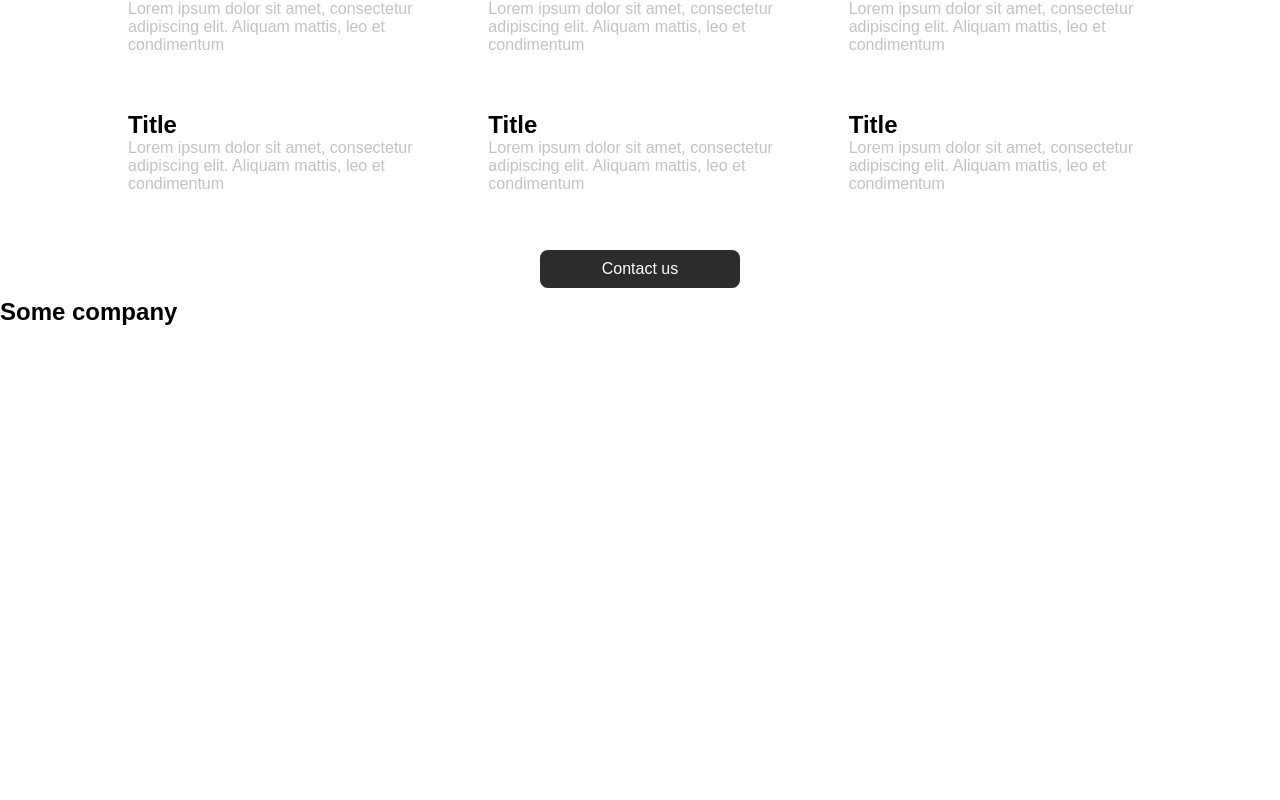
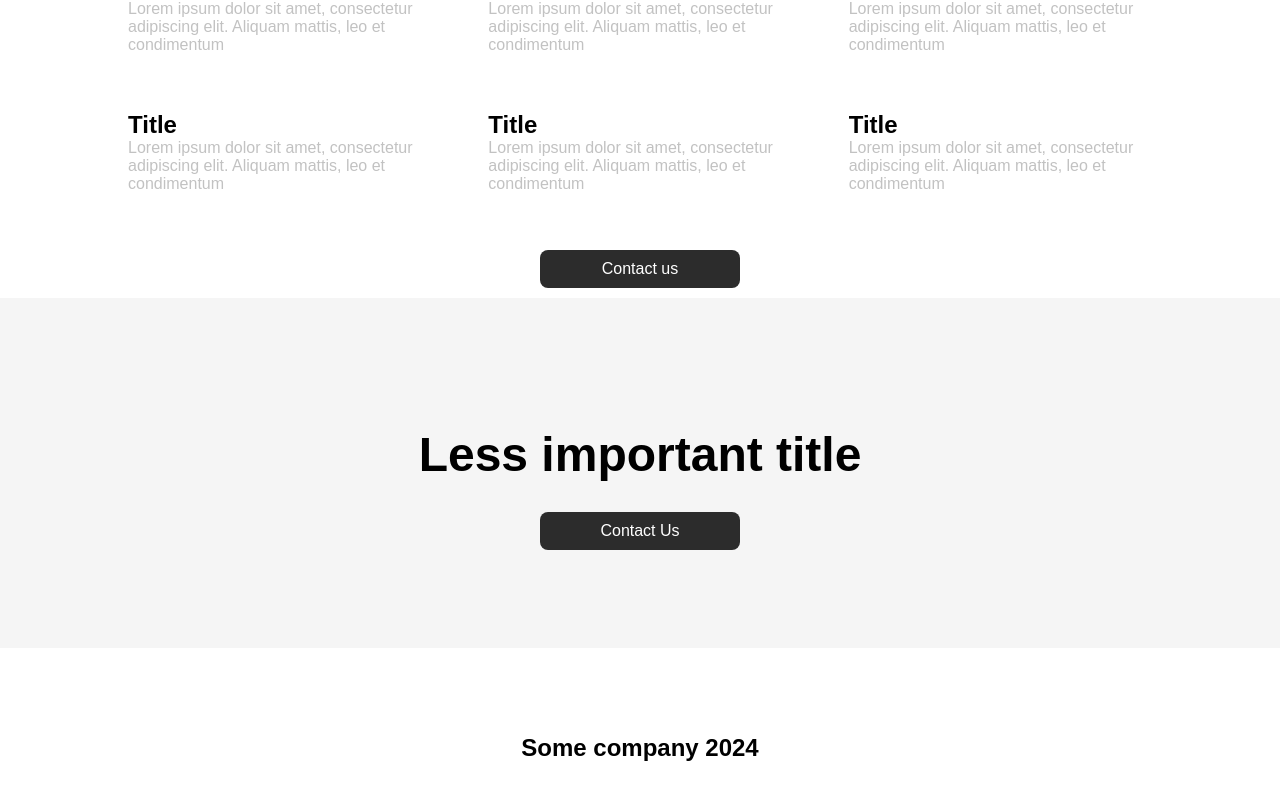
Before and after one commit to SmerchProsto/next-app, a Next.js app: page / in a window 1280 px wide. Shown: the part 636-1436 px from the top of the page. Before the commit the page ends 962 px from the top, so only its background shows below. Built offline with nearby package versions, Linux system fonts and the light colour scheme.

Commit message:
index page is complete

```diff
--- a/src/components/Footer/ui/index.tsx
+++ b/src/components/Footer/ui/index.tsx
@@ -1,3 +1,16 @@
+import styled from "styled-components";
+
+const FeatureBlock = styled.section`
+    display: flex;
+    justify-content: center;
+    align-items: center;
+    min-height: 200px;
+`;
+
 export default function Footer() {
-    return <h2>Some company</h2>
+    return (
+        <FeatureBlock>
+            <h2>Some company 2024</h2>
+        </FeatureBlock>
+    )
 }
--- a/src/components/Header/ui/index.tsx
+++ b/src/components/Header/ui/index.tsx
@@ -1,8 +1,8 @@
 'use client'
 import styled from "styled-components";
-import CenteredContainer from "@/components/shared/CenteredContainer/ui";
-import A from "@/components/shared/A/ui";
-import BlackButton from "@/components/shared/BlackButton/ui";
+import CenteredContainer from "@/components/shared/ui/CenteredContainer/ui";
+import A from "@/components/shared/ui/A/ui";
+import BlackButton from "@/components/shared/ui/BlackButton/ui";
 const HeaderBlock = styled.header`
     border-bottom: 1px solid rgb(217, 217, 217);
 `;
--- a/src/components/Index/Features/ui/index.tsx
+++ b/src/components/Index/Features/ui/index.tsx
@@ -1,7 +1,7 @@
 import styled from "styled-components";
-import CenteredContainer from "@/components/shared/CenteredContainer/ui";
-import BlackButton from "@/components/shared/BlackButton/ui";
-import A from "@/components/shared/A/ui";
+import CenteredContainer from "@/components/shared/ui/CenteredContainer/ui";
+import BlackButton from "@/components/shared/ui/BlackButton/ui";
+import A from "@/components/shared/ui/A/ui";
 
 const FeaturesBlock = styled.section`
     padding: 40px 0 10px 0;
--- a/src/components/Index/InfoSection/ui/index.tsx
+++ b/src/components/Index/InfoSection/ui/index.tsx
@@ -1,11 +1,9 @@
 import styled from "styled-components";
-import CenteredContainer from "@/components/shared/CenteredContainer/ui";
+import CenteredContainer from "@/components/shared/ui/CenteredContainer/ui";
 import {LazyYoutubeEmbed} from "@/lib/LazyYoutubeEmbed";
+import {SectionInfoBlock} from "@/components/shared/lib/SectionInfoBlock/SectionInfoBlock";
 
-const StylizedSection = styled.section`
-    min-height: 350px;
-    background: rgb(245, 245, 245);
-
+const StylizedSectionInfoBlock = styled(SectionInfoBlock)`
     & .centeredContainer {
         display: flex;
         justify-content: space-between;
@@ -67,7 +65,7 @@ const InfoSectionContentBlock = styled.section`
 
 export default function InfoSection() {
     return (
-        <StylizedSection>
+        <StylizedSectionInfoBlock>
             <CenteredContainer>
                 <h2 className="infoSectionTitle">Info title</h2>
                 <InfoSectionContentBlock>
@@ -82,6 +80,6 @@ export default function InfoSection() {
                     <LazyYoutubeEmbed className='youtubePlayer' videoUrl="https://www.youtube.com/watch?v=dQw4w9WgXcQ" />
                 </InfoSectionContentBlock>
             </CenteredContainer>
-        </StylizedSection>
+        </StylizedSectionInfoBlock>
     )
 }
--- /dev/null
+++ b/src/components/Index/LessInfoSection/ui/index.tsx
@@ -0,0 +1,34 @@
+import {SectionInfoBlock} from "@/components/shared/lib/SectionInfoBlock/SectionInfoBlock";
+import BlackButton from "@/components/shared/ui/BlackButton/ui";
+import A from "@/components/shared/ui/A/ui";
+import styled from "styled-components";
+
+const StylizedSectionInfoBlock = styled(SectionInfoBlock)`
+    display: flex;
+    flex-direction: column;
+    justify-content: center;
+    align-items: center;
+    padding: 40px 0 10px 0;
+    & h2 {
+        margin-bottom: 30px;
+        font-size: 48px;
+    }
+
+    @media (max-width: 961px) {
+        & h2 {
+            font-size: 32px;
+            margin-bottom: 15px;
+        }
+    }
+`;
+
+export default function LessInfoSection() {
+    return (
+        <StylizedSectionInfoBlock>
+            <h2>Less important title</h2>
+            <BlackButton>
+                <A linkAddress='/contact-us' text='Contact Us' />
+            </BlackButton>
+        </StylizedSectionInfoBlock>
+    )
+}
--- /dev/null
+++ b/src/components/shared/lib/SectionInfoBlock/SectionInfoBlock.ts
@@ -0,0 +1,6 @@
+import styled from "styled-components";
+
+export const SectionInfoBlock = styled.section`
+    min-height: 350px;
+    background: rgb(245, 245, 245);
+`;
--- a/src/components/shared/YoutubeEmbed/ui/index.tsx
+++ b/src/components/shared/ui/YoutubeEmbed/ui/index.tsx
@@ -1,20 +1,25 @@
 import React from "react";
+import styled from "styled-components";
 
 interface YoutubeEmbedProps extends React.IframeHTMLAttributes<HTMLIFrameElement>  {
     videoUrl: string;
 }
+
+const YoutubePlayer = styled.iframe`
+    background: gray;
+`
 export default function YoutubeEmbed({ videoUrl, ...rest  }: YoutubeEmbedProps) {
     // Извлекаем ID видео из URL и преобразуем в формат для embed
     const videoId = new URL(videoUrl).searchParams.get("v");
     const embedUrl = `https://www.youtube.com/embed/${videoId}?autoplay=1&mute=1`;
     return (
-        <iframe
+        <YoutubePlayer
             src={embedUrl}
             title="YouTube video player"
             frameBorder="0"
             allow="accelerometer; autoplay; clipboard-write; encrypted-media; gyroscope; picture-in-picture"
             allowFullScreen
             {...rest}
-        ></iframe>
+        ></YoutubePlayer>
     )
 }
--- a/src/lib/LazyYoutubeEmbed.tsx
+++ b/src/lib/LazyYoutubeEmbed.tsx
@@ -1,6 +1,6 @@
 import dynamic from 'next/dynamic';
 
-export const LazyYoutubeEmbed = dynamic(() => import('@/components/shared/YoutubeEmbed/ui'), {
+export const LazyYoutubeEmbed = dynamic(() => import('@/components/shared/ui/YoutubeEmbed/ui'), {
     ssr: false, // Отключаем серверный рендеринг для этого компонента
     loading: () => <p>Загрузка...</p>, // Вспомогательная загрузка, пока iframe не загрузился
 });
--- a/src/pages/index.tsx
+++ b/src/pages/index.tsx
@@ -2,6 +2,7 @@ import Head from "next/head";
 import Main from "@/components/Index/Main/ui";
 import InfoSection from "@/components/Index/InfoSection/ui";
 import Features from "@/components/Index/Features/ui";
+import LessInfoSection from "@/components/Index/LessInfoSection/ui";
 
 export default function Index() {
   return (
@@ -13,8 +14,8 @@ export default function Index() {
       </Head>
         <Main elements={[
             <InfoSection key='infoSection'/>,
-            <Features key='Features'/>
-
+            <Features key='Features'/>,
+            <LessInfoSection key='LessInfoSection'/>
         ]} />
     </>
   );
```
Also changed, not shown: src/components/shared/ui/A/ui/index.tsx (renamed from src/components/shared/A/ui/index.tsx), src/components/shared/ui/BlackButton/ui/index.tsx (renamed from src/components/shared/BlackButton/ui/index.tsx), src/components/shared/ui/CenteredContainer/ui/index.tsx (renamed from src/components/shared/CenteredContainer/ui/index.tsx).
